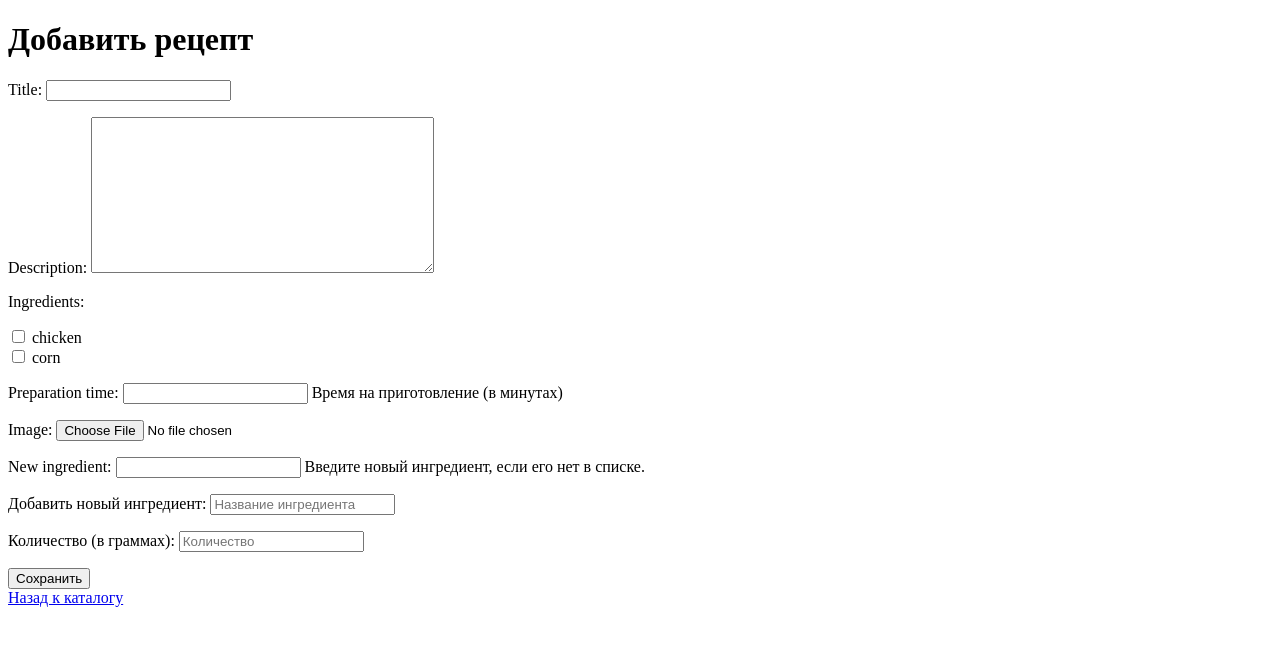
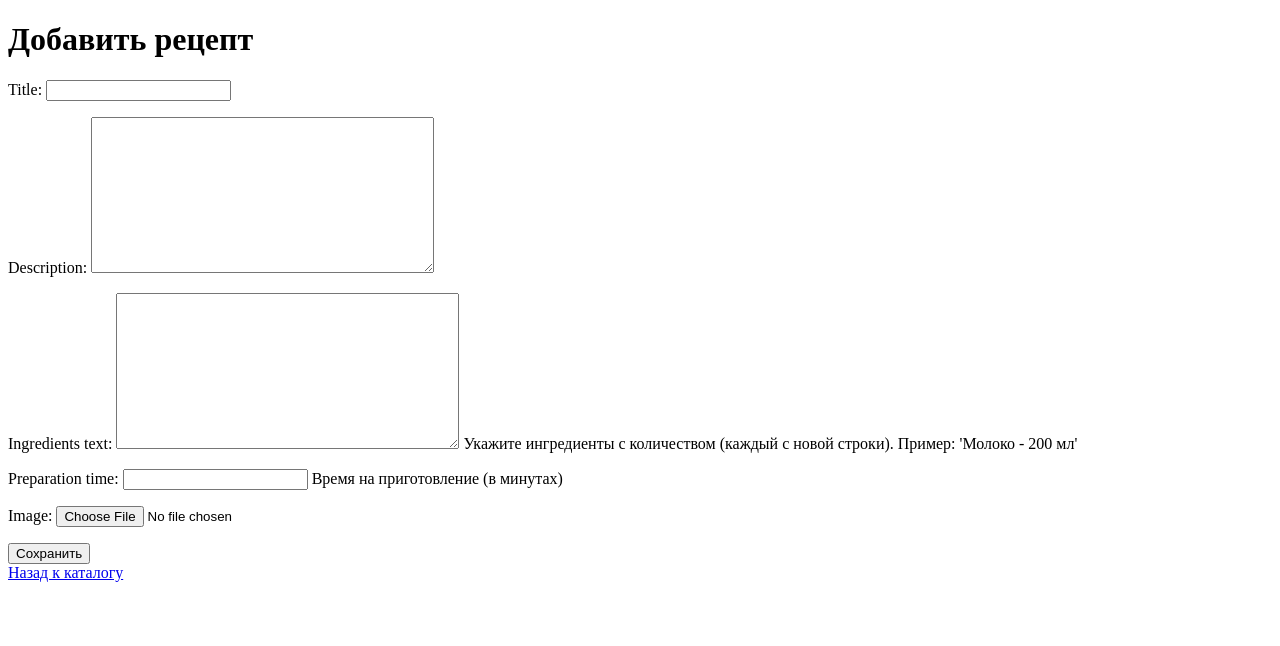
Before and after one commit to Konstantinhik1/recipes, a Django app: page /recipes/add/ in a window 1280 px wide. Shown: the top 646 px of the page. Run offline with Django 5.2, Linux system fonts and the light colour scheme; data comes from the database, SQL or seed files in the repository.

Commit message:
descriptions of ingredients

```diff
--- a/recipes_project/recipes/forms.py
+++ b/recipes_project/recipes/forms.py
@@ -1,17 +1,7 @@
 from django import forms
-from .models import Recipe, Ingredient
+from .models import Recipe
 
 class RecipeForm(forms.ModelForm):
-    new_ingredient = forms.CharField(
-        max_length=200,
-        required=False,
-        help_text="Введите новый ингредиент, если его нет в списке.",
-        widget=forms.TextInput(attrs={'id': 'id_new_ingredient'})  # Добавляем id атрибут
-    )
-
     class Meta:
         model = Recipe
-        fields = ['title', 'description', 'ingredients', 'preparation_time', 'image']
-        widgets = {
-            'ingredients': forms.CheckboxSelectMultiple(),  # Множественный выбор ингредиентов
-        }
+        fields = ['title', 'description', 'ingredients_text', 'preparation_time', 'image']
--- a/recipes_project/recipes/models.py
+++ b/recipes_project/recipes/models.py
@@ -1,14 +1,5 @@
 from django.db import models
 from django.contrib.auth.models import User
-
-
-# Модель ингредиента
-class Ingredient(models.Model):
-    name = models.CharField(max_length=200)  # Название ингредиента
-    description = models.TextField(blank=True)  # Описание (например, если ингредиент требует подготовки)
-
-    def __str__(self):
-        return self.name
 
 
 # Модель рецепта
@@ -17,7 +8,7 @@ class Recipe(models.Model):
     description = models.TextField()  # Описание рецепта
     created_by = models.ForeignKey(User, on_delete=models.CASCADE)  # Пользователь, который создал рецепт
     created_at = models.DateTimeField(auto_now_add=True)  # Дата создания рецепта
-    ingredients = models.ManyToManyField(Ingredient)  # Связь многие ко многим с ингредиентами
+    ingredients_text = models.TextField(help_text="Укажите ингредиенты с количеством (каждый с новой строки). Пример: 'Молоко - 200 мл'")  # Поле для ингредиентов
     preparation_time = models.PositiveIntegerField(help_text="Время на приготовление (в минутах)")  # Время приготовления
     image = models.ImageField(upload_to='recipes_images/', blank=True, null=True)  # Изображение
 
--- a/recipes_project/recipes/templates/recipes/recipe_catalog.html
+++ b/recipes_project/recipes/templates/recipes/recipe_catalog.html
@@ -7,7 +7,7 @@
 </head>
 <body>
     <h1>Каталог рецептов</h1>
-    <a href="{% url 'recipe_add' %}">Добавить рецепт</a> <!-- Ссылка для добавления рецепта -->
+    <a href="{% url 'recipe_add' %}">Добавить рецепт</a>
     <ul>
         {% for recipe in recipes %}
             <li>
@@ -16,7 +16,7 @@
                 {% if recipe.image %}
                     <img src="{{ recipe.image.url }}" alt="{{ recipe.title }}" width="150">
                 {% endif %}
-                <a href="{% url 'recipe_edit' recipe.id %}">Редактировать</a> <!-- Ссылка для редактирования рецепта -->
+                <a href="{% url 'recipe_edit' recipe.id %}">Редактировать</a>
             </li>
         {% endfor %}
     </ul>
--- a/recipes_project/recipes/templates/recipes/recipe_form.html
+++ b/recipes_project/recipes/templates/recipes/recipe_form.html
@@ -10,17 +10,6 @@
     <form method="post" enctype="multipart/form-data">
         {% csrf_token %}
         {{ form.as_p }}
-
-        <!-- Поля для добавления нового ингредиента и его граммовки -->
-        <p>
-            <label for="id_new_ingredient">Добавить новый ингредиент:</label>
-            <input type="text" name="new_ingredient" id="id_new_ingredient" placeholder="Название ингредиента">
-        </p>
-        <p>
-            <label for="id_ingredient_quantity">Количество (в граммах):</label>
-            <input type="number" name="ingredient_quantity" id="id_ingredient_quantity" placeholder="Количество">
-        </p>
-
         <button type="submit">Сохранить</button>
     </form>
     <a href="{% url 'recipe_catalog' %}">Назад к каталогу</a>
--- a/recipes_project/recipes/urls.py
+++ b/recipes_project/recipes/urls.py
@@ -7,5 +7,5 @@ urlpatterns = [
     path('recipes/<int:recipe_id>/', views.recipe_detail, name='recipe_detail'),  # Детали рецепта
     path('recipes/add/', views.recipe_add, name='recipe_add'),  # Добавление рецепта
     path('recipes/<int:recipe_id>/edit/', views.recipe_edit, name='recipe_edit'),  # Редактирование рецепта
-    path('ingredients/<int:ingredient_id>/', views.ingredient_detail, name='ingredient_detail'),  # Ингредиенты
+
 ]
--- a/recipes_project/recipes/views.py
+++ b/recipes_project/recipes/views.py
@@ -1,55 +1,29 @@
 from django.shortcuts import render, get_object_or_404, redirect
-from .models import Ingredient, Recipe
+from .models import Recipe
 from .forms import RecipeForm
+
 
 def index(request):
     return render(request, 'recipes/index.html', {'title': 'Главная страница сайта рецептов'})
 
 
-# Отображение каталога рецептов
 def recipe_catalog(request):
     recipes = Recipe.objects.all()  # Получаем все рецепты
     return render(request, 'recipes/recipe_catalog.html', {'recipes': recipes})
 
 
-# Отображение деталей рецепта
 def recipe_detail(request, recipe_id):
     recipe = get_object_or_404(Recipe, id=recipe_id)  # Получаем рецепт по ID
     return render(request, 'recipes/recipe_detail.html', {'recipe': recipe})
 
 
-# Отображение деталей ингредиента
-def ingredient_detail(request, ingredient_id):
-    ingredient = get_object_or_404(Ingredient, id=ingredient_id)
-    return render(request, 'recipes/ingredient_detail.html', {'ingredient': ingredient})
-
-
-# Добавление рецепта
 def recipe_add(request):
     if request.method == 'POST':
         form = RecipeForm(request.POST, request.FILES)
         if form.is_valid():
-            # Сохранение рецепта
             recipe = form.save(commit=False)
             recipe.created_by = request.user
             recipe.save()
-            form.save_m2m()
-
-            # Обработка нового ингредиента и его количества
-            new_ingredient = request.POST.get('new_ingredient')
-            ingredient_quantity = request.POST.get('ingredient_quantity')
-
-            if new_ingredient and ingredient_quantity:
-                try:
-                    quantity = float(ingredient_quantity)
-                except ValueError:
-                    quantity = None
-
-                if quantity is not None:
-                    ingredient, created = Ingredient.objects.get_or_create(name=new_ingredient)
-                    # Здесь можно обработать граммовку (например, сохранить её в связующей таблице)
-                    recipe.ingredients.add(ingredient)
-
             return redirect('recipe_catalog')
     else:
         form = RecipeForm()
@@ -57,28 +31,12 @@ def recipe_add(request):
     return render(request, 'recipes/recipe_form.html', {'form': form, 'title': 'Добавить рецепт'})
 
 
-# Редактирование рецепта
 def recipe_edit(request, recipe_id):
     recipe = get_object_or_404(Recipe, id=recipe_id)
     if request.method == 'POST':
         form = RecipeForm(request.POST, request.FILES, instance=recipe)
         if form.is_valid():
             form.save()
-
-            # Обработка нового ингредиента
-            new_ingredient = request.POST.get('new_ingredient')
-            ingredient_quantity = request.POST.get('ingredient_quantity')
-
-            if new_ingredient and ingredient_quantity:
-                try:
-                    quantity = float(ingredient_quantity)
-                except ValueError:
-                    quantity = None
-
-                if quantity is not None:
-                    ingredient, created = Ingredient.objects.get_or_create(name=new_ingredient)
-                    recipe.ingredients.add(ingredient)
-
             return redirect('recipe_detail', recipe_id=recipe.id)
     else:
         form = RecipeForm(instance=recipe)
```
Also changed, not shown: recipes_project/recipes/admin.py (+8 -19 lines), recipes_project/recipes/templates/recipes/ingredient_detail.html (deleted, +0 -24 lines), recipes_project/recipes/templates/recipes/recipe_detail.html (+1 -10 lines), recipes_project/db.sqlite3, recipes_project/recipes/migrations/0003_remove_recipe_ingredients_recipe_ingredients_text_and_more.py (added).
